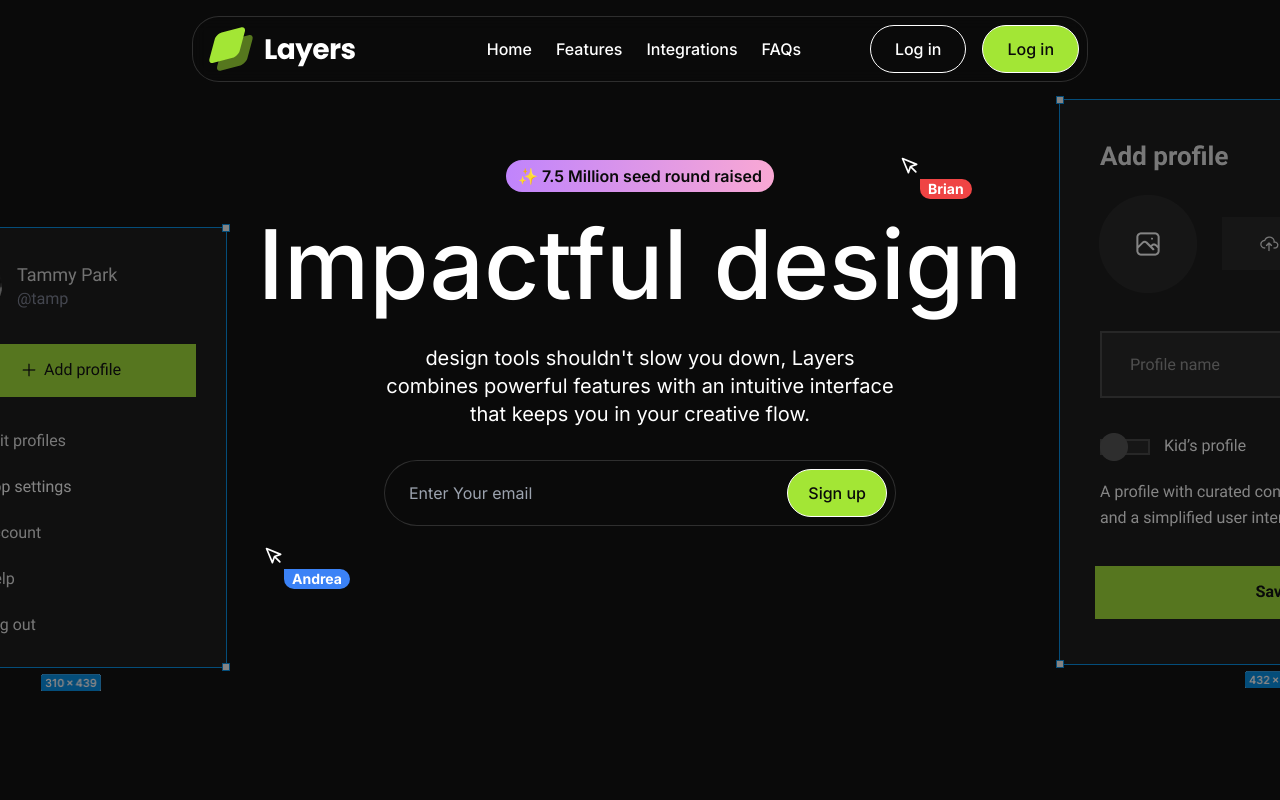
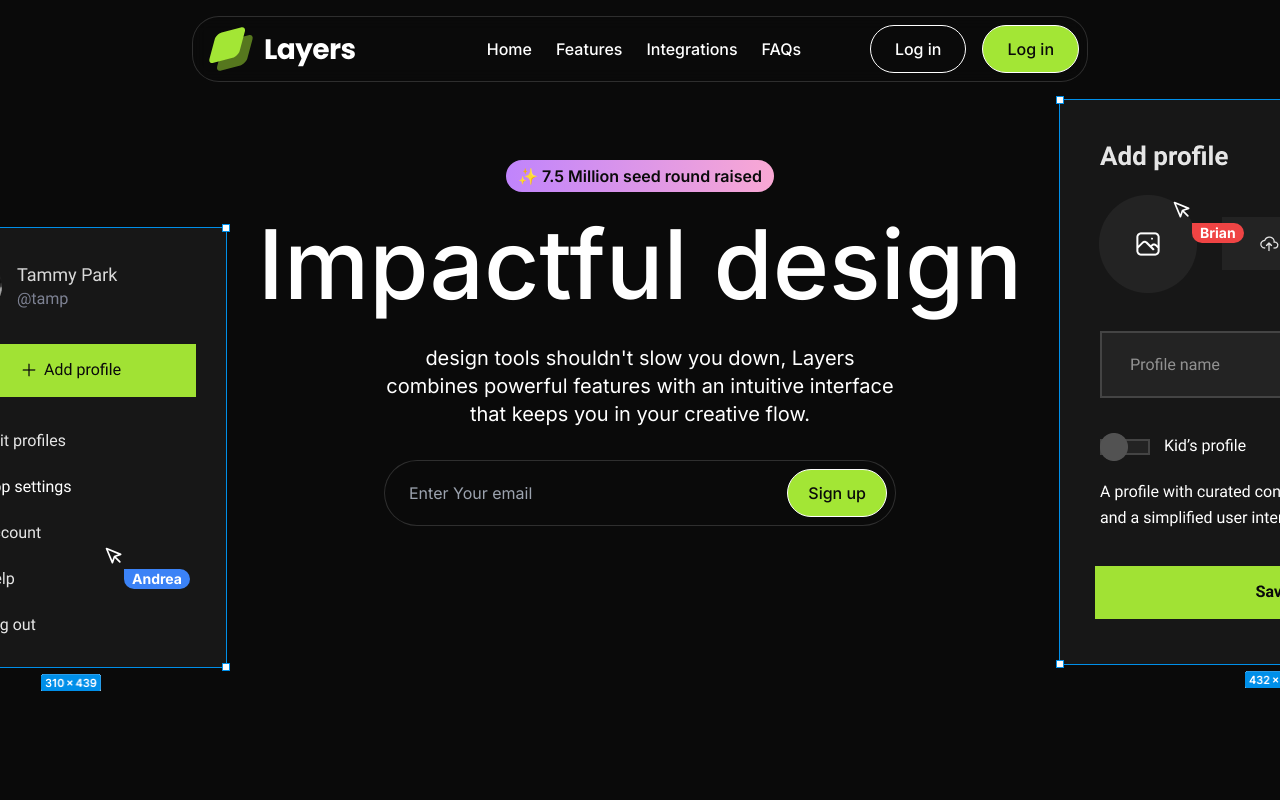
Before and after one commit to tdogcodes/Layers-Landing-Page, a Next.js app: page / in a window 1280 px wide. Shown: the top 800 px of the page. Built offline with nearby package versions, Linux system fonts and the light colour scheme.

Commit message:
hero animations

```diff
--- a/src/sections/Hero.tsx
+++ b/src/sections/Hero.tsx
@@ -1,20 +1,53 @@
+"use client"
+
 import Button from "@/components/Button";
 import Image from "next/image";
 import designExample1Image from '@/assets/images/design-example-1.png'
 import designExample2Image from '@/assets/images/design-example-2.png'
 import Pointer from "@/components/Pointer";
+import { motion, useAnimate } from "framer-motion";
+import { useEffect } from "react";
 
 export default function Hero() {
+
+    const [ leftDesignScope, leftDesignAnimate ] = useAnimate();
+    const [ leftPointerScope, leftPointerAnimate ] = useAnimate();
+    const [ rightDesignScope, rightDesignAnimate ] = useAnimate();
+    const [ rightPointerScope, rightPointerAnimate ] = useAnimate();
+
+    useEffect(() => {
+        leftDesignAnimate([
+            [leftDesignScope.current, {opacity: 1},{duration: 0.5}],
+            [leftDesignScope.current, {y: 0, x: 0}, {duration: 0.5}]
+        ]);
+        leftPointerAnimate([
+            [leftPointerScope.current, {opacity: 1},{duration: 0.5}],
+            [leftPointerScope.current, {y: 0, x: 0}, {duration: 0.5}]
+        ]);
+        rightDesignAnimate([
+            [rightDesignScope.current, {opacity: 1},{duration: 0.5}],
+            [rightDesignScope.current, {y: 0, x: 0}, {duration: 0.5}]
+        ]);
+        rightPointerAnimate([
+            [rightPointerScope.current, {opacity: 1},{duration: 0.5}],
+            [rightPointerScope.current, {y: 0, x: 0}, {duration: 0.5}]
+        ]);
+    },[]);
+
     return <section className="py-32 lg:pt-40 overflow-x-clip">
         <div className="container relative">
-            <div className="absolute -left-32 top-16 -z-10 opacity-50 hidden lg:block">
+            <motion.div ref={leftDesignScope} initial={{opacity: 0, y: 100, x: -100}} className="absolute -left-32 top-16 -z-10 opacity-50 hidden lg:block">
                 <Image src={designExample1Image} alt="design example 1"/>
-            </div>
-            <div className="absolute -right-64 -top-16 -z-10 opacity-50 hidden lg:block">
+            </motion.div>
+            <motion.div ref={leftPointerScope} initial={{opacity: 0, y: 100, x: -100}} className="absolute left-30 -bottom-10 hidden lg:block">
+                <Pointer name="Andrea"/>
+            </motion.div>
+            <motion.div ref={rightDesignScope} initial={{opacity: 0, y: -100, x: 100}} className="absolute -right-64 -top-16 -z-10 opacity-50 hidden lg:block">
                 <Image src={designExample2Image} alt="design example 2"/>
-            </div>
-            <div className="absolute right-80 -top-1 hidden lg:block"><Pointer name="Brian" color="red"/></div>
-            <div className="absolute left-56 -bottom-10 hidden lg:block"><Pointer name="Andrea"/></div>
+            </motion.div>
+            <motion.div ref={rightPointerScope} initial={{opacity: 0, y: -100, x: 100}} className="absolute right-12 top-10 hidden lg:block">
+                <Pointer name="Brian" color="red"/>
+            </motion.div>
             <div className="flex justify-center">
                 <div className="inline-flex py-1 px-3 bg-gradient-to-r from-purple-400 to-pink-300 text-neutral-950
                 rounded-full font-semibold">✨ 7.5 Million seed round raised</div>
```
